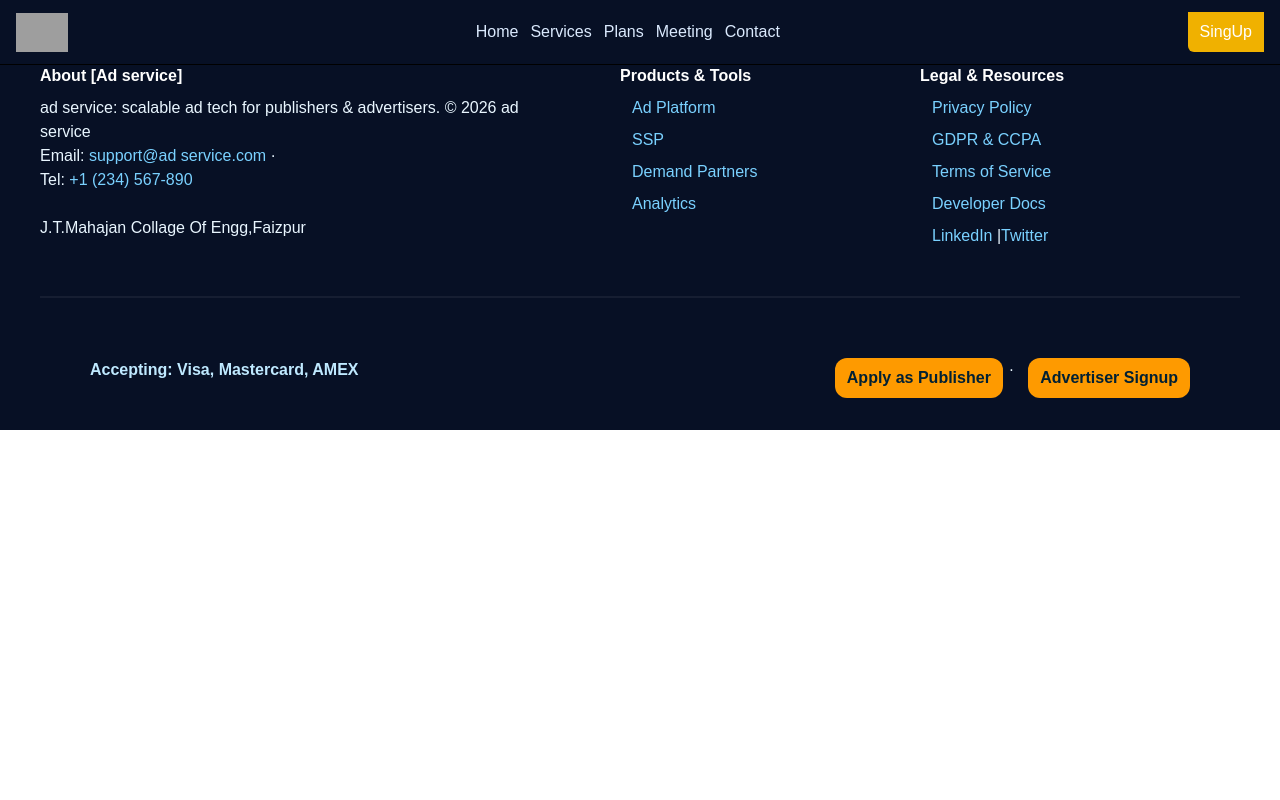
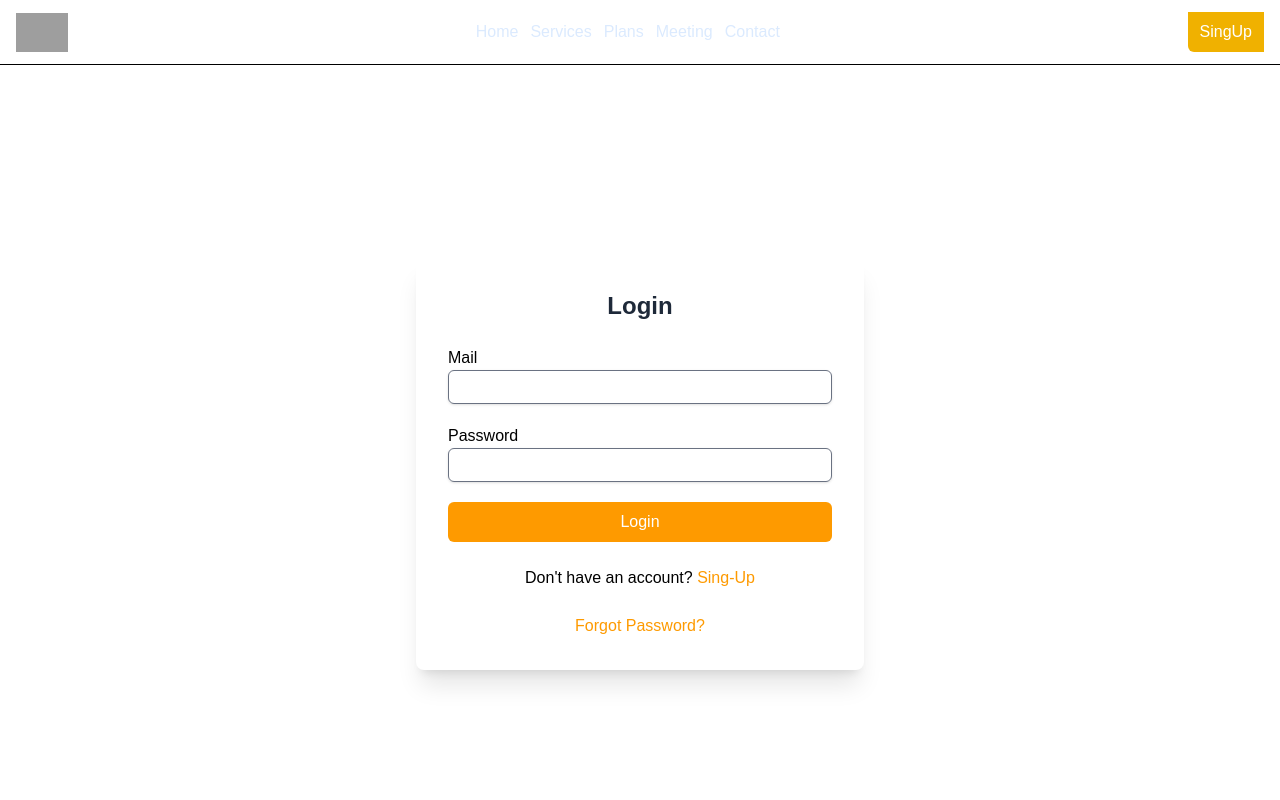
Before and after one commit to Dwarkesh-Khairnar/AD-service, a React (Vite) app: page /login in a window 1280 px wide. Shown: the top 800 px of the page. Built offline with nearby package versions, Linux system fonts and the light colour scheme; grey boxes are pictures that could not be loaded.

Commit message:
Login - Add LoginForm component and route for user login

```diff
--- a/src/App.jsx
+++ b/src/App.jsx
@@ -14,6 +14,7 @@ import AdUpload from "./Components/Ads Uploads/ad_upload.jsx";
 import KeyPage from "./Components/Auth/Key.jsx";
 import Footer from "./Components/Pages/Footer.jsx";
 import SingupFrom from "./Components/Auth/SingupFrom.jsx";
+import LoginForm from "./Components/Auth/LoginForm.jsx";
 
 function App() {
   const [response, setResponse] = useState("");
@@ -61,6 +62,7 @@ function App() {
             <Route path="/contact" element={<Hero />} />
             <Route path="/adupload" element={<AdUpload/>} />
             <Route path="/singup" element={<SingupFrom/>} />
+            <Route path="/login" element={<LoginForm/>} />
             <Route path="/key_page" element={<KeyPage/>} />
             <Route path="/ad_runner" element={<Ad_runner/>} />
             <Route path="/temp" element={<Footer/>} />
--- /dev/null
+++ b/src/Components/Auth/LoginForm.jsx
@@ -0,0 +1,54 @@
+import React from "react";
+import { Link } from "react-router-dom";
+
+function LoginForm() {
+  return (
+    <>
+      <div className="h-16"></div>
+      <div className="h-full flex justify-center items-center min-h-screen ">
+        <div className="w-full max-w-md p-8 space-y-6 bg-white rounded-lg shadow-xl ">
+          <h2 className="text-2xl font-bold text-center text-gray-800">
+            Login
+          </h2>
+
+          <form action="" method="post" className=" space-y-5">
+            <div>
+              <label htmlFor="Mail">Mail</label>
+              <input
+                type="email"
+                name="email"
+                className="shadow border rounded-md p-1 w-full border-gray-500 text-gray-800"
+              />
+            </div>
+
+            <div>
+              <label htmlFor="hast">Password</label>
+              <input
+                type="password"
+                name="hast"
+                className="shadow border rounded-md p-1 w-full border-gray-500 text-gray-800 "
+              />
+            </div>
+
+            <button
+              type="submit"
+              className="w-full py-2 px-4 rounded-md text-white bg-amber-500 hover:bg-green-500"
+            >
+              Login
+            </button>
+          </form>
+
+          <p className="w-full text-center">
+            Don't have an account? <Link to="/singup" className="text-amber-500 hover:text-green-500 hover:underline">Sing-Up</Link>
+          </p>
+
+          <p className="w-full text-center text-amber-500 hover:text-red-500 hover:underline">
+            <Link>Forgot Password?</Link>
+          </p>
+        </div>
+      </div>
+    </>
+  );
+}
+
+export default LoginForm;
```
